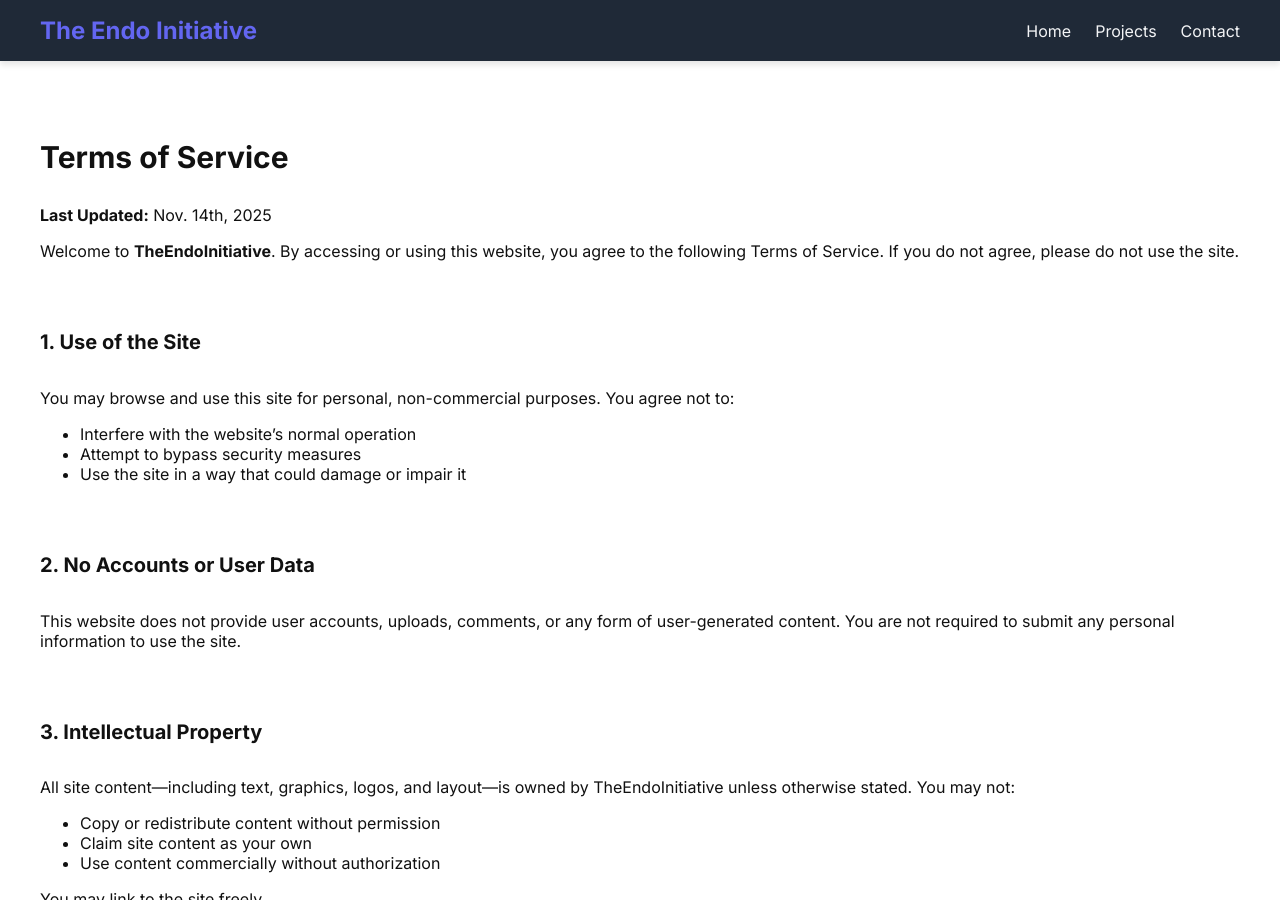
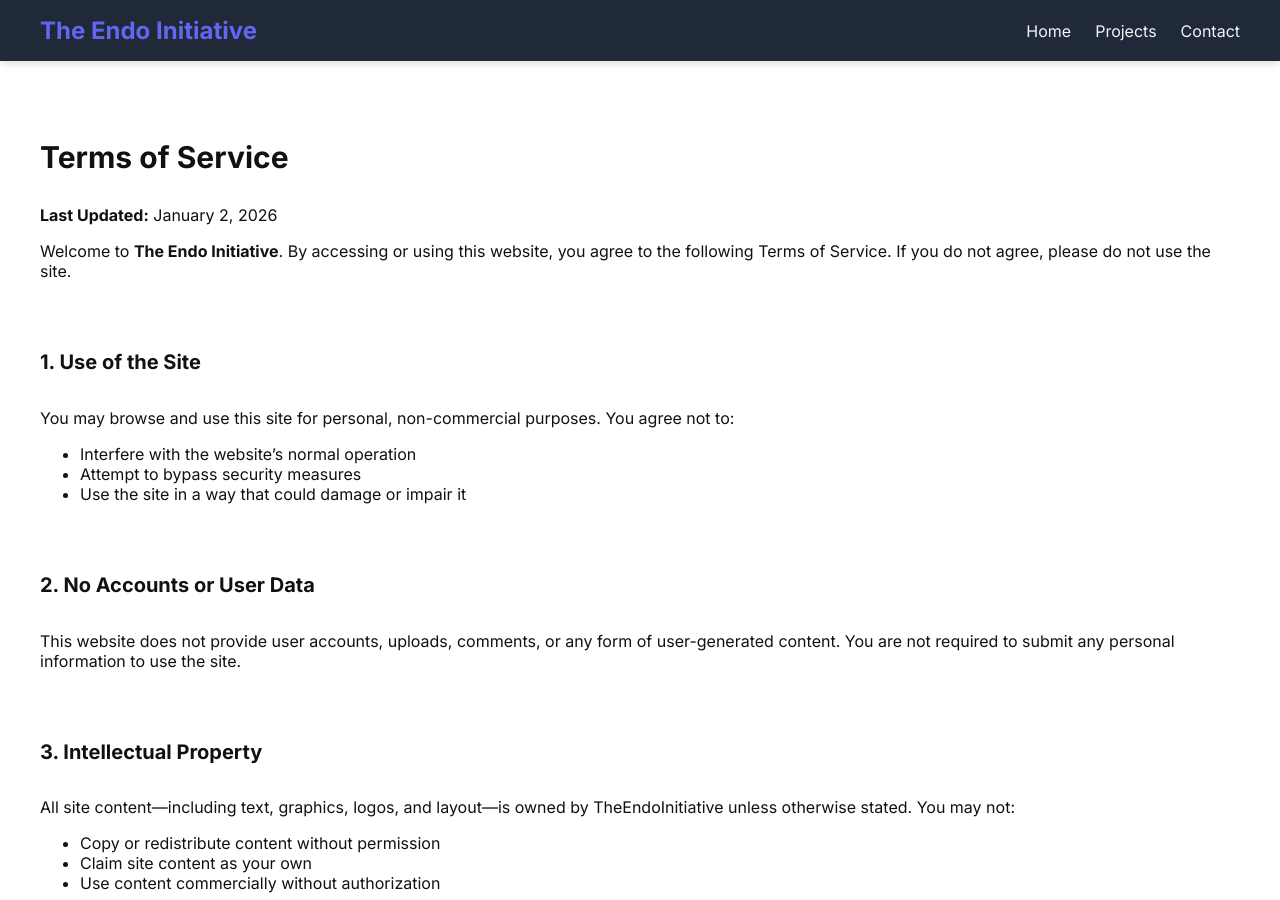
Before and after one commit to Endo-Kazuki/EndoInitiative, a Jekyll site: the page built from pages/tos.html, in a window 1280 px wide and 900 px high. Built offline with Jekyll 4.4.1, drawn with Linux system fonts in a browser that asks for light colours.

Commit message:
Update tos.html

```diff
--- a/pages/tos.html
+++ b/pages/tos.html
@@ -6,10 +6,10 @@ permalink: /tos
 
 <h3 class="text-3xl font-semibold mb-6">Terms of Service</h3>
 
-<p class="mb-4"><strong>Last Updated:</strong> Nov. 14th, 2025</p>
+<p class="mb-4"><strong>Last Updated:</strong> January 2, 2026</p>
 
 <p class="mb-6">
-    Welcome to <strong>TheEndoInitiative</strong>. By accessing or using this website, you agree to the following Terms of Service.
+    Welcome to <strong>The Endo Initiative</strong>. By accessing or using this website, you agree to the following Terms of Service.
     If you do not agree, please do not use the site.
 </p>
 <br>
```
